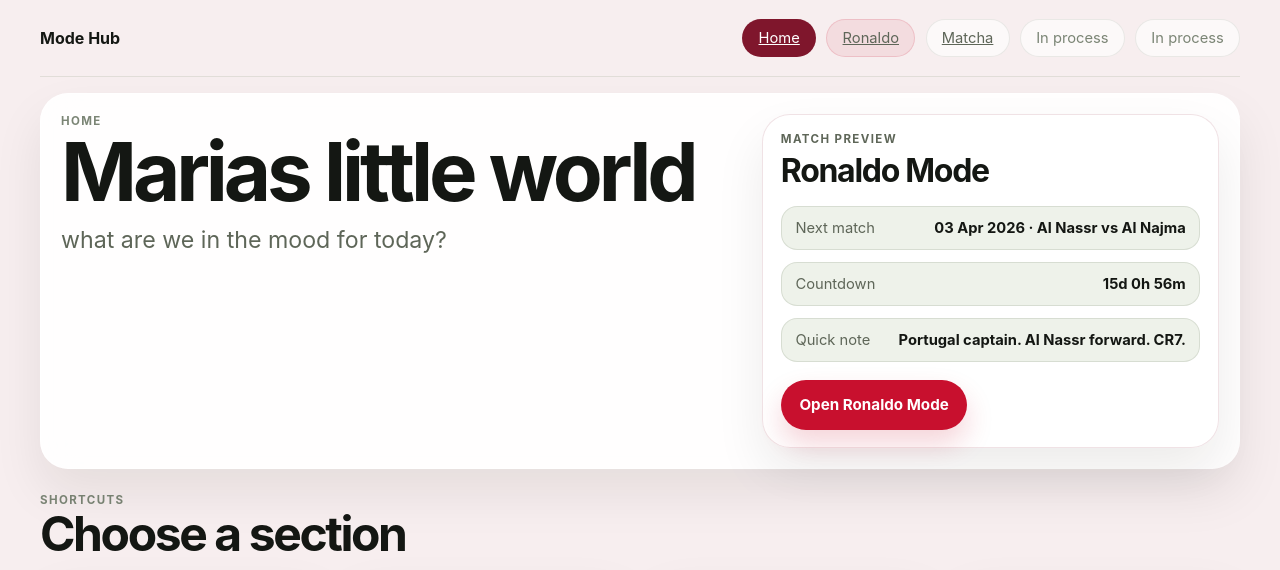
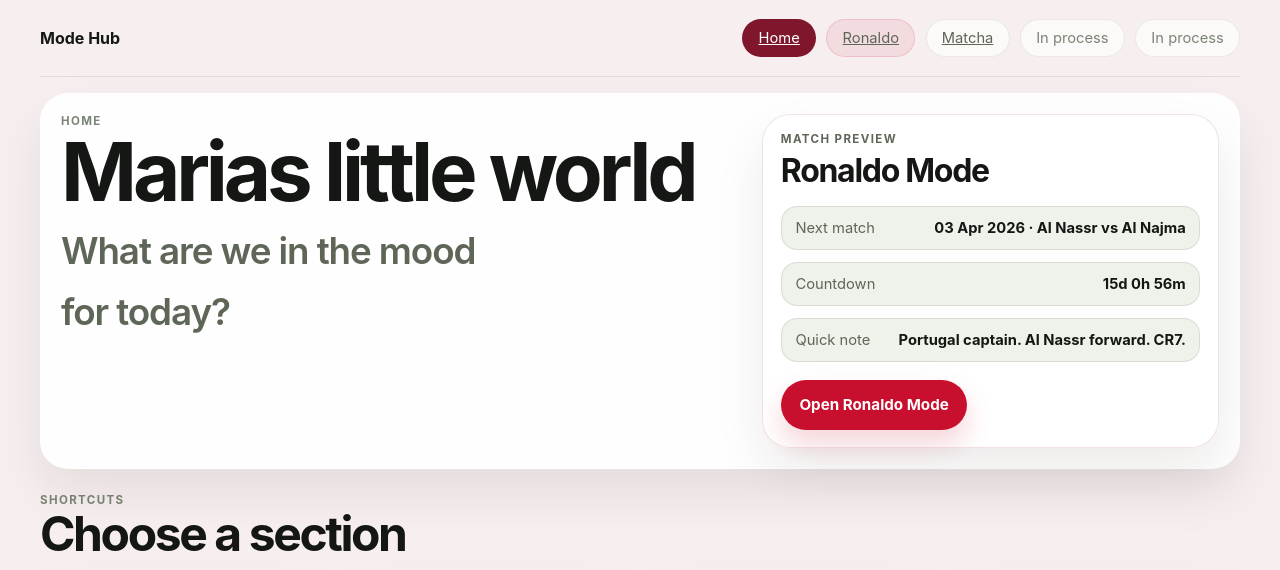
Before and after one commit to burhanuddin23-stack/mode-hub, a website with bundled scripts: page index.html in a window 1280 px wide. Shown: the top 570 px of the page. Built offline with nearby package versions, Linux system fonts and the light colour scheme; files whose address does not match are found by name.

Commit message:
Enlarge home subtitle

```diff
--- a/index.html
+++ b/index.html
@@ -25,7 +25,7 @@
           <div>
             <p class="section-kicker">Home</p>
             <h1 class="home-title">Marias little world</h1>
-            <p class="home-copy">what are we in the mood for today?</p>
+            <p class="home-copy">What are we in the mood for today?</p>
           </div>
           <div class="home-summary-card">
             <p class="summary-label">Match Preview</p>
--- a/styles.css
+++ b/styles.css
@@ -231,7 +231,10 @@ blockquote,
 
 .home-copy {
   margin: 0.65rem 0 0;
-  font-size: clamp(1.15rem, 2.8vw, 1.45rem);
+  font-size: clamp(1.5rem, 4.2vw, 2.3rem);
+  font-weight: 600;
+  letter-spacing: -0.03em;
+  max-width: 18ch;
 }
 
 .home-summary-card {
```
